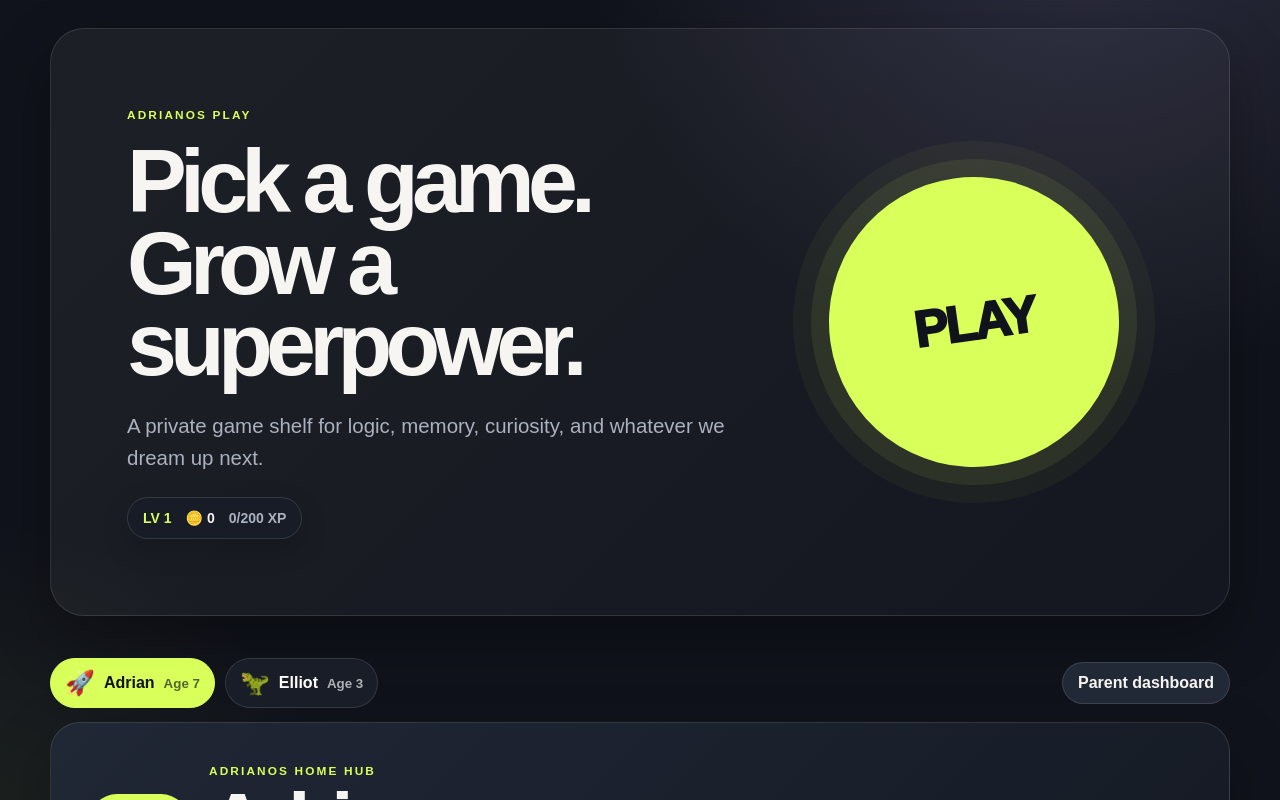
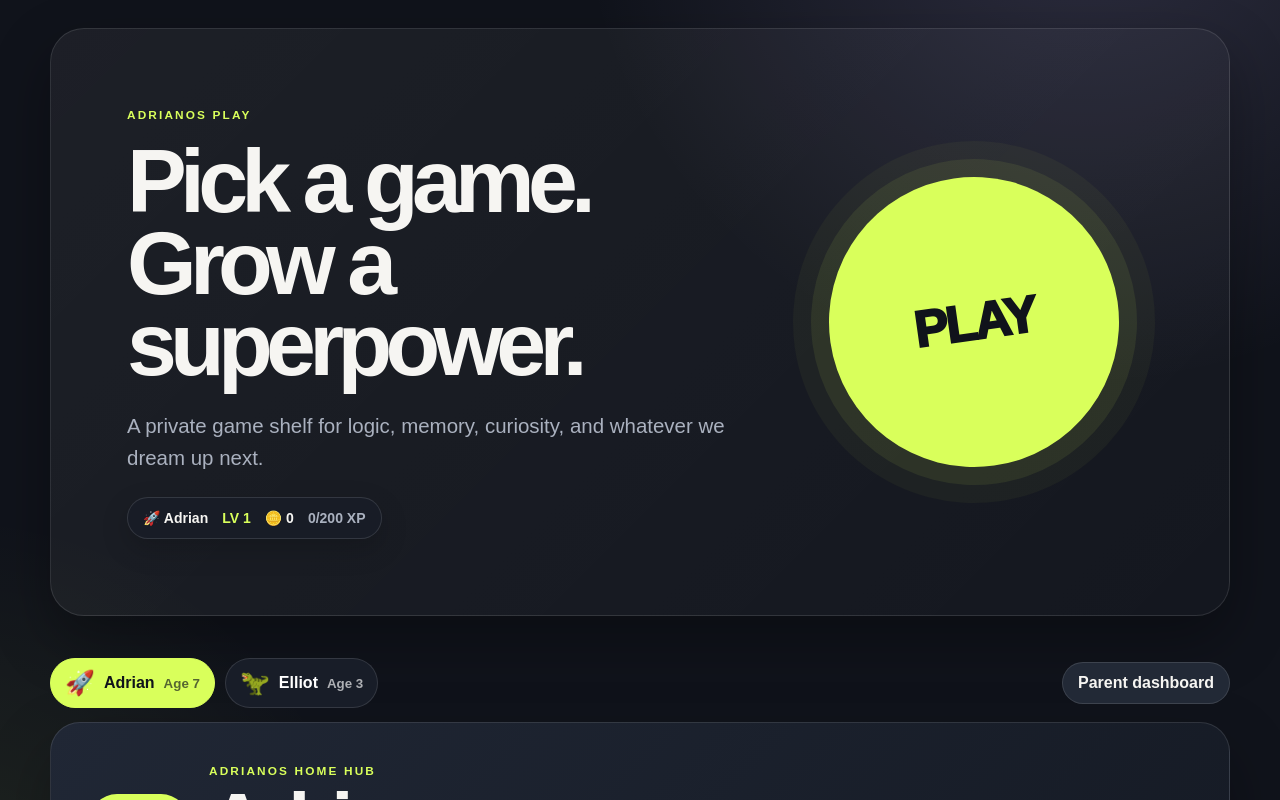
Before and after one commit to patricktran1/AdrianOS, a Next.js app in the folder adrianos-play-starter/: page / in a window 1280 px wide. Shown: the top 800 px of the page. Built offline with nearby package versions, Linux system fonts and the light colour scheme.

Commit message:
Show active child in progress pill

```diff
--- a/adrianos-play-starter/components/ProgressPill.tsx
+++ b/adrianos-play-starter/components/ProgressPill.tsx
@@ -1,13 +1,15 @@
 "use client";
 
 import { useAdrianProgress } from "@/lib/adrian-progress";
+import { useFamilyProfiles } from "@/lib/adrian-profiles";
 
 export default function ProgressPill({ large = false }: { large?: boolean }) {
   const { progress, xpIntoLevel, xpPerLevel } = useAdrianProgress();
+  const { activeProfile } = useFamilyProfiles();
 
   return (
     <div
-      aria-label={`Level ${progress.level}, ${progress.coins} coins, ${xpIntoLevel} of ${xpPerLevel} XP`}
+      aria-label={`${activeProfile.name}, level ${progress.level}, ${progress.coins} coins, ${xpIntoLevel} of ${xpPerLevel} XP`}
       style={{
         display: "inline-flex",
         alignItems: "center",
@@ -22,6 +24,7 @@ export default function ProgressPill({ large = false }: { large?: boolean }) {
         fontWeight: 900,
       }}
     >
+      <span>{activeProfile.emoji} {activeProfile.name}</span>
       <span style={{ color: "#d9ff5b" }}>LV {progress.level}</span>
       <span style={{ color: "#f6f5f2" }}>🪙 {progress.coins}</span>
       <span style={{ color: "#aab1bf" }}>{xpIntoLevel}/{xpPerLevel} XP</span>
```
